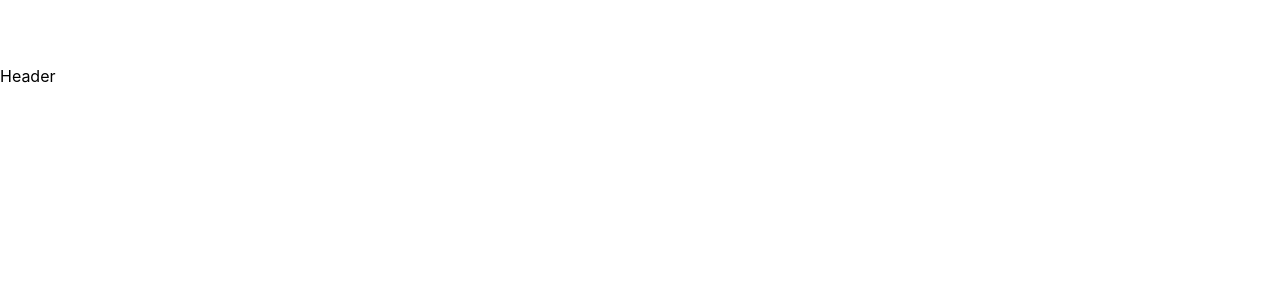
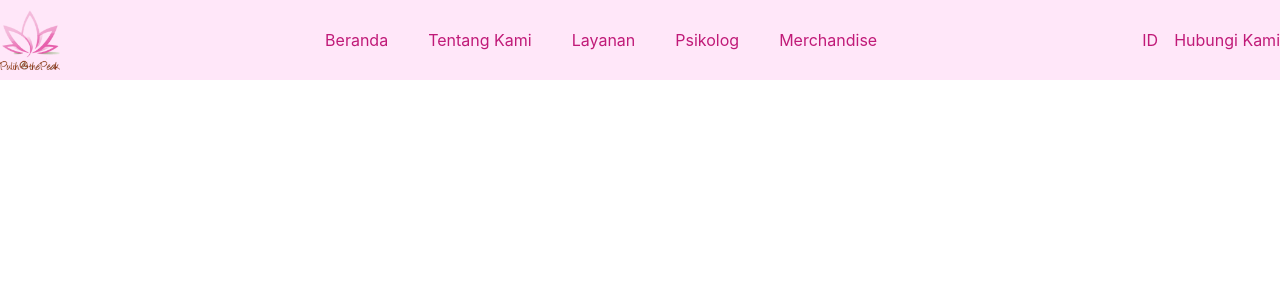
Before and after one commit to githubnyathoni/pulih-app, a React (Create React App) app: page / in a window 1280 px wide. Shown: the top 300 px of the page. Built offline with nearby package versions, Linux system fonts and the light colour scheme.

Commit message:
add header component

```diff
--- a/src/components/Header.jsx
+++ b/src/components/Header.jsx
@@ -1,9 +1,23 @@
 import React from 'react';
+import Images from '../images';
 
 function Header() {
   return (
-    <div>
-      <h1>Header</h1>
+    <div className="bg-pink">
+      <div className="flex container mx-auto justify-between py-2">
+        <img src={Images.Logo} alt="logo pulih at the peak" width="60px" />
+        <div className="flex items-center gap-10 text-pink">
+          <h1>Beranda</h1>
+          <h1>Tentang Kami</h1>
+          <h1>Layanan</h1>
+          <h1>Psikolog</h1>
+          <h1>Merchandise</h1>
+        </div>
+        <div className="flex items-center gap-4 text-pink">
+          <h1>ID</h1>
+          <h1>Hubungi Kami</h1>
+        </div>
+      </div>
     </div>
   );
 }
--- /dev/null
+++ b/src/images/index.js
@@ -0,0 +1,7 @@
+import Logo from './default/logo.png';
+
+const Images = {
+  Logo,
+};
+
+export default Images;
--- a/src/index.css
+++ b/src/index.css
@@ -15,3 +15,11 @@ code {
   font-family: source-code-pro, Menlo, Monaco, Consolas, 'Courier New',
     monospace;
 }
+
+.bg-pink {
+  background-color: #FFE7F9;
+}
+
+.text-pink {
+  color: #C01A78;
+}
--- a/src/layout/MainLayout.jsx
+++ b/src/layout/MainLayout.jsx
@@ -3,7 +3,7 @@ import PropTypes from 'prop-types';
 
 function MainLayout({ children }) {
   return (
-    <div className="w-full pt-16">
+    <div className="w-full">
       {/* Header */}
       {children}
       {/* Footer */}
```
Also changed, not shown: src/images/default/logo.png (added).
